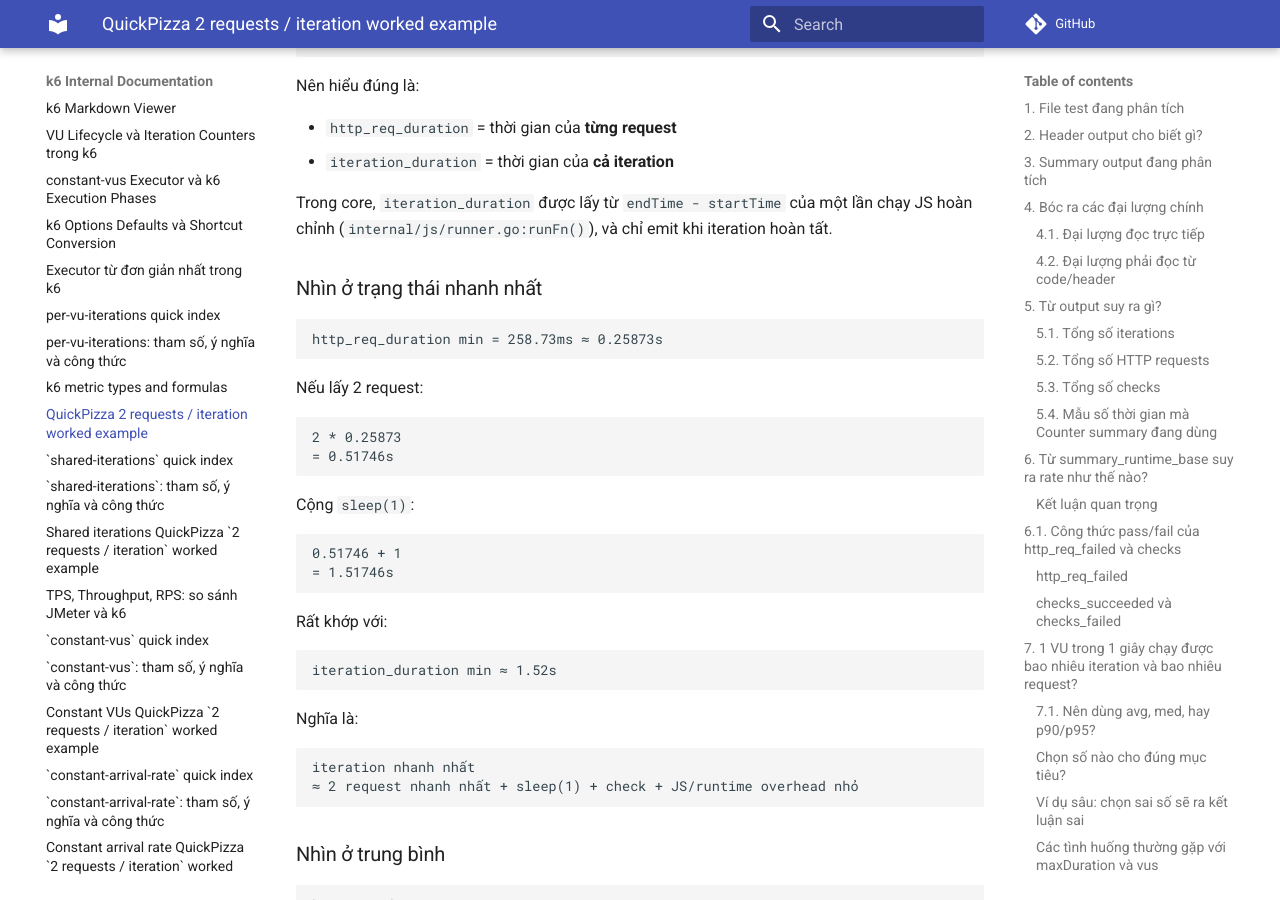
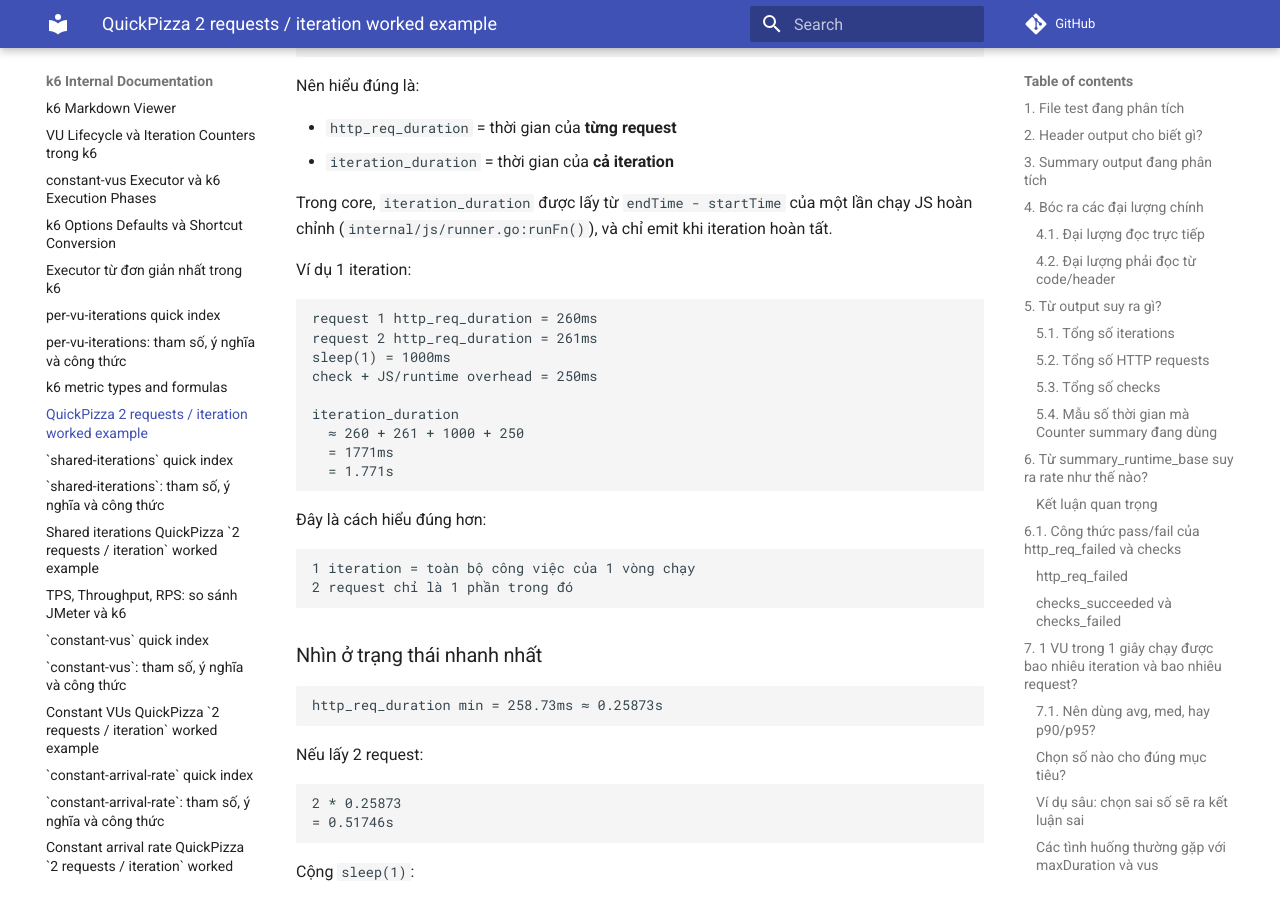
Before and after one commit to meomew-auto/markdown, an MkDocs documentation site: the page built from docs/20260515_quickpizza_two_requests_worked_example.md, in a window 1280 px wide and 900 px high, scrolled down 27052 px. Built offline with MkDocs 1.6.1 and Material for MkDocs 9.7.7, drawn with Linux system fonts in a browser that asks for light colours; comment, search, counter and statistics services are not loaded.

Commit message:
Update docs

````diff
--- a/docs/20260515_quickpizza_two_requests_worked_example.md
+++ b/docs/20260515_quickpizza_two_requests_worked_example.md
@@ -1330,6 +1330,27 @@ Nên hiểu đúng là:
 Trong core, `iteration_duration` được lấy từ `endTime - startTime` của một lần chạy JS hoàn chỉnh
 (`internal/js/runner.go:runFn()`), và chỉ emit khi iteration hoàn tất.
 
+Ví dụ 1 iteration:
+
+```text
+request 1 http_req_duration = 260ms
+request 2 http_req_duration = 261ms
+sleep(1) = 1000ms
+check + JS/runtime overhead = 250ms
+
+iteration_duration
+  ≈ 260 + 261 + 1000 + 250
+  = 1771ms
+  = 1.771s
+```
+
+Đây là cách hiểu đúng hơn:
+
+```text
+1 iteration = toàn bộ công việc của 1 vòng chạy
+2 request chỉ là 1 phần trong đó
+```
+
 ### Nhìn ở trạng thái nhanh nhất
 
 ```text
````
